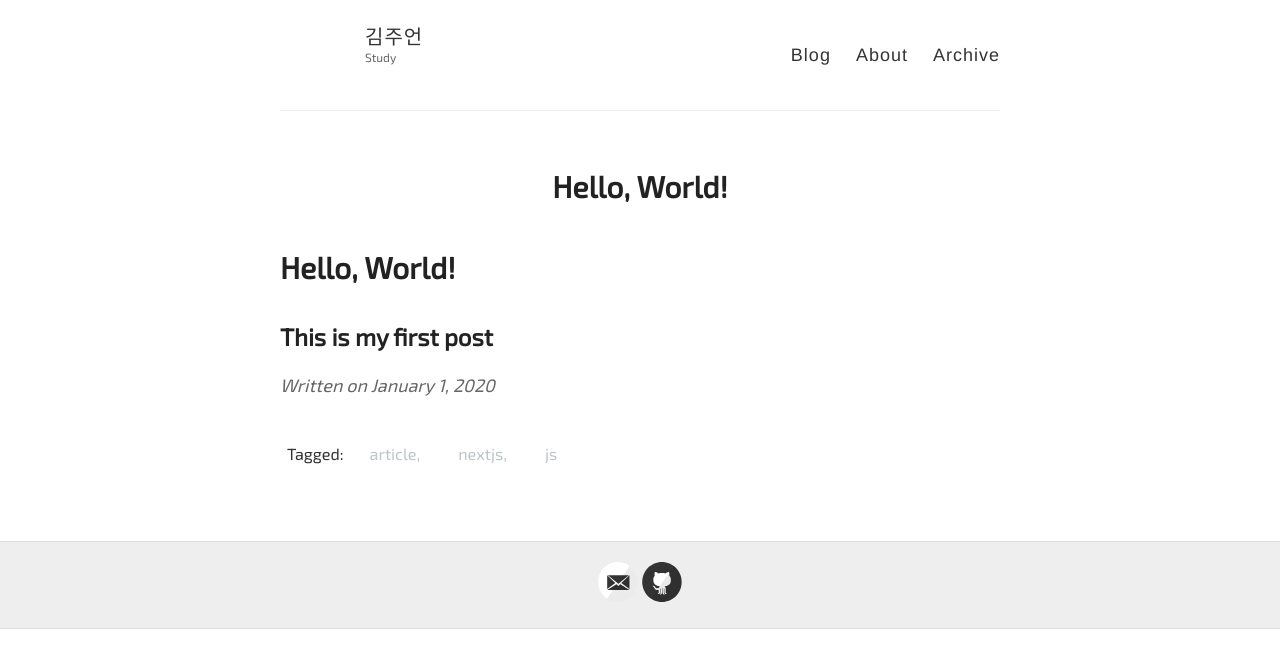
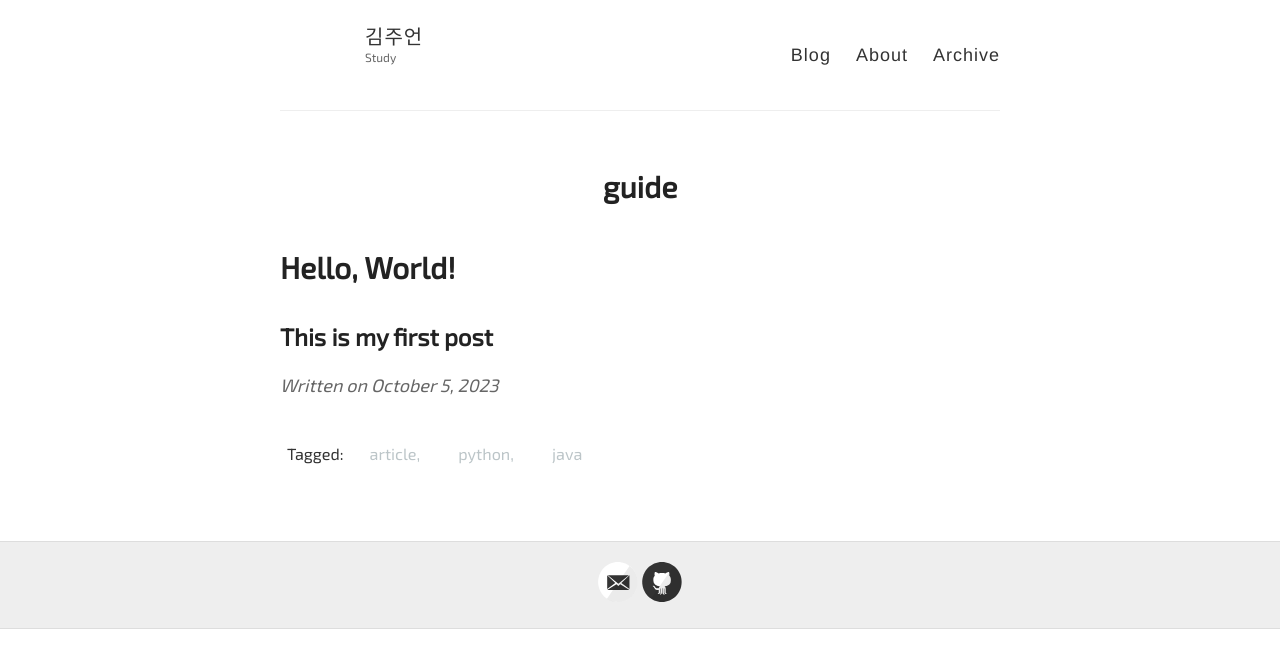
Before and after one commit to wndjs803/wndjs803.github.io, a Jekyll site: the page built from _posts/2023-10-05-article.md, in a window 1280 px wide. Shown: the top 668 px of the page. Built offline with Jekyll 4.4.1, drawn with Linux system fonts in a browser that asks for light colours; some web fonts are replaced.

Commit message:
fix: 파일 이름 수정

```diff
--- a/_posts/2020-01-01-hello_world.md
+++ b/_posts/2023-10-05-article.md
@@ -1,8 +1,8 @@
 ---
 layout: post
-title: Hello, World!
-author: John Doe
-tags: article, nextjs, js
+title: guide
+author: Jueon
+tags: article, python, java
 ---
 
 # Hello, World!
```
